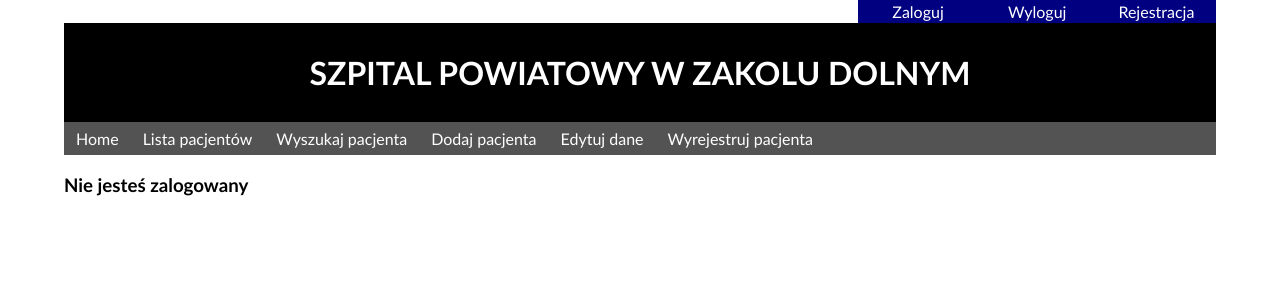
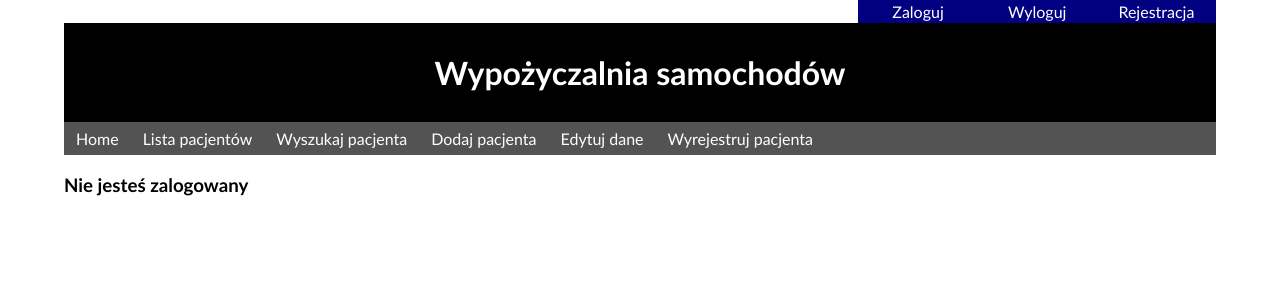
Before and after one commit to BartoszWrombel/wypozyczalnia, a PHP site: page /widoki/wyloguj.php in a window 1280 px wide. Shown: the top 300 px of the page. Run offline with PHP 8.4, Linux system fonts and the light colour scheme.

Commit message:
lekkie zmiany kosmetyczne w wyloguj

```diff
--- a/skrypty/wyloguj_u_s.php
+++ b/skrypty/wyloguj_u_s.php
@@ -2,12 +2,10 @@
 require '../baza.php';
 require 'loguj_u_s.php';
 session_start();
-		//sprawdzenie czy wpisany login istnieje w bazie danych
+//sprawdzenie czy sesja istnieje
 if (isset($_SESSION['sesja'])) {
 	unset($_SESSION['sesja']);
 	echo "Jesteś wylogowany: </b>";
-		}
-		else {
+} else {
 	echo "Nie jesteś zalogowany";
 }
-?>
--- a/widoki/wyloguj.php
+++ b/widoki/wyloguj.php
@@ -1,17 +1,19 @@
 <!DOCTYPE html>
 <html lang="pl">
+
 <head>
 	<meta charset="utf-8">
-<title>Szpital powiatowy w Zakolu Dolnym</title>
+	<title>Wypożyczalnia samochodów</title>
 	<link rel="stylesheet" type="text/css" href="../style/style.css" />
 </head>
+
 <body>
 	<div class="wrapper">
 		<a href="rejestruj.php" class="right">Rejestracja</a>
 		<a href="wyloguj.php" class="right">Wyloguj</a>
 		<a href="login.php" class="right">Zaloguj</a>
 
-	<h1>SZPITAL POWIATOWY W ZAKOLU DOLNYM</h1>
+		<h1>Wypożyczalnia samochodów</h1>
 		<nav>
 			<ul>
 				<li><a href="../index.php">Home</a></li>
@@ -30,4 +32,5 @@
 			<h3>
 	</div>
 </body>
+
 </html>
```
Lines whose indentation alone changed are shown as unchanged.
